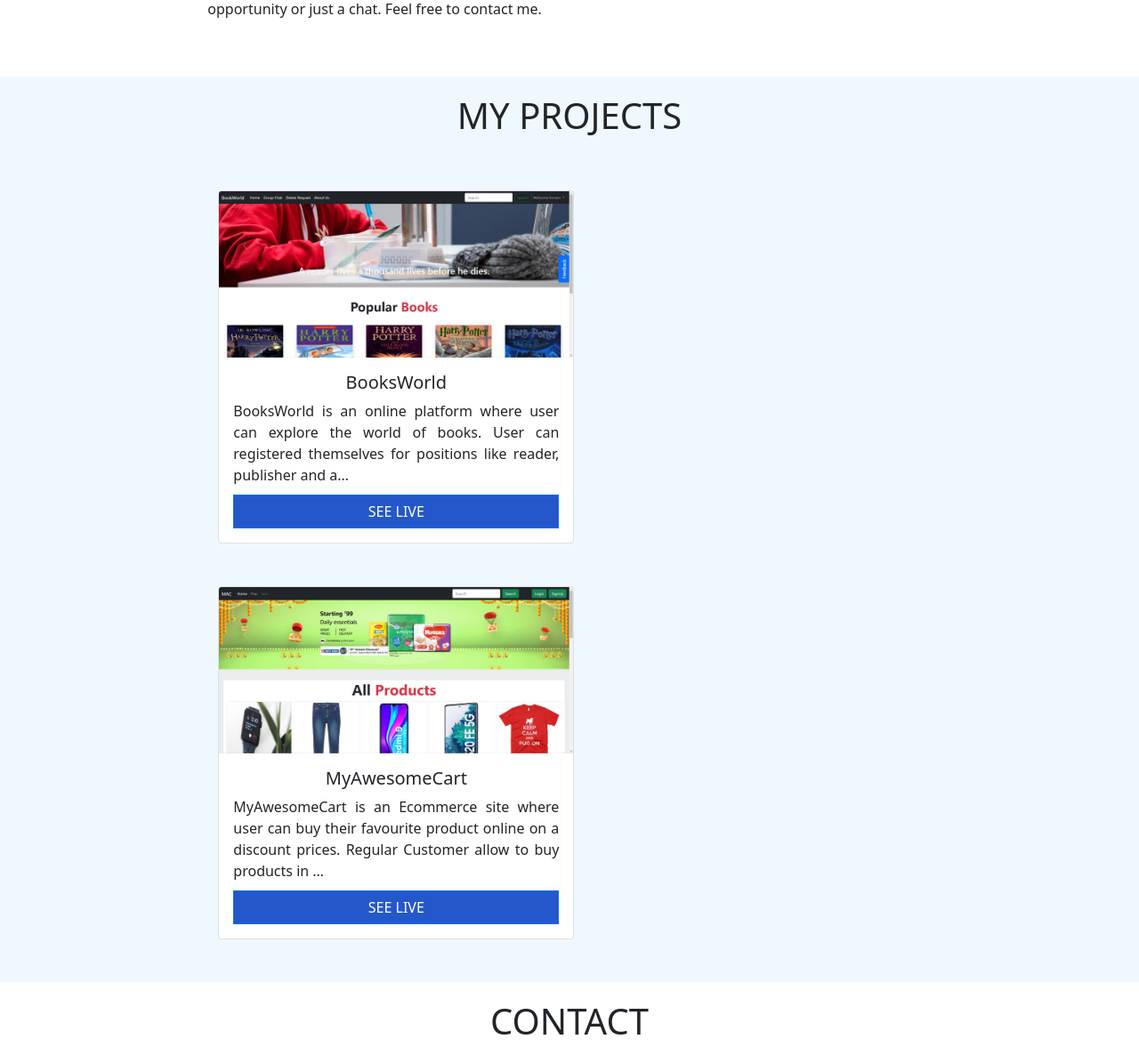
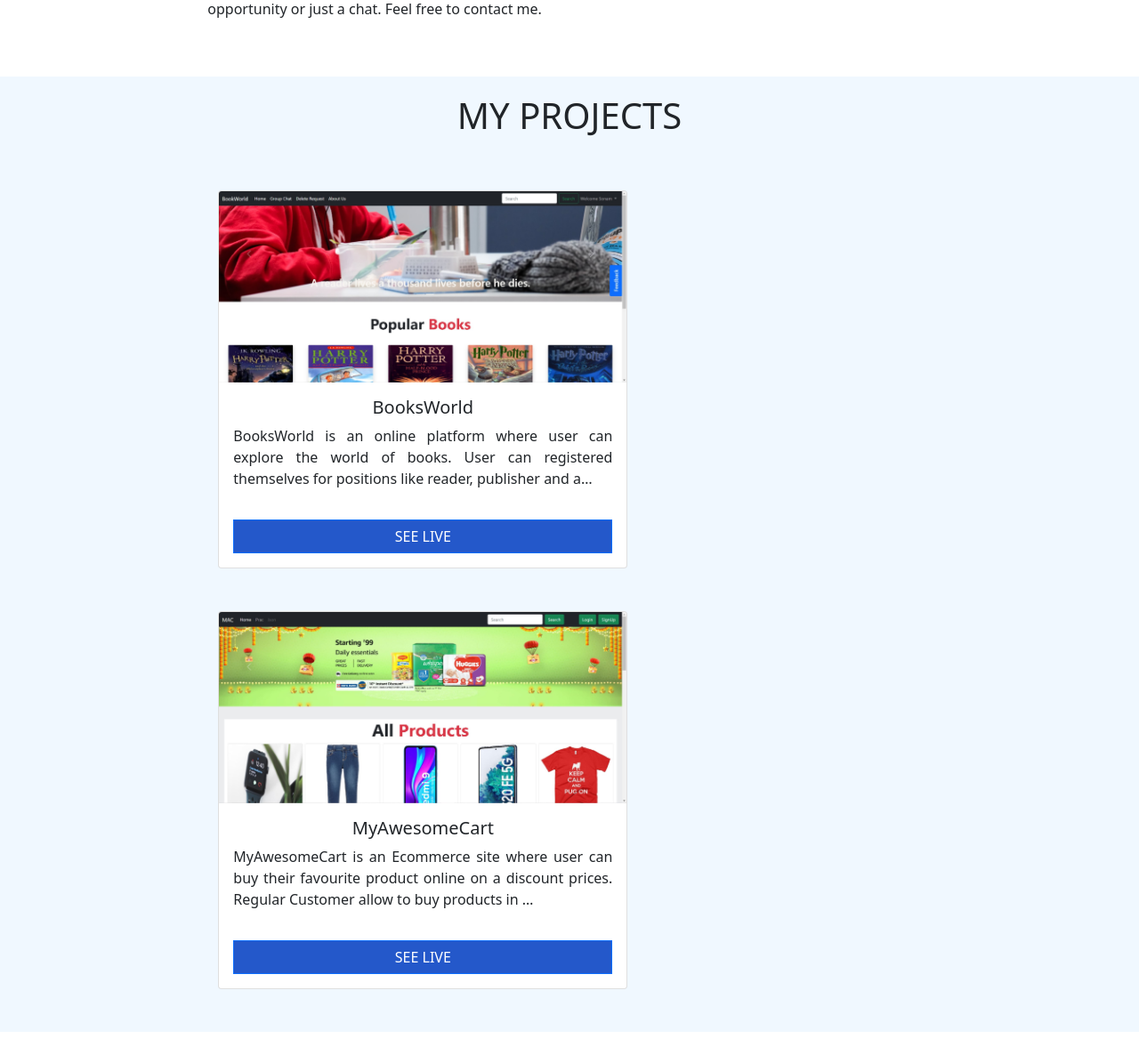
Before and after one commit to pritamramteke3211/myportfolio, a Django app: page / in a window 1280 px wide. Shown: the part 1140-2317 px from the top of the page at 89% size. Run offline with Django 3.2, Linux system fonts and the light colour scheme; data comes from the database, SQL or seed files in the repository; some libraries are stand-ins or nearby versions; some web fonts are replaced.

Commit message:
commit 13

```diff
--- a/templates/project.html
+++ b/templates/project.html
@@ -6,7 +6,7 @@
         <div class="row mx-0">
         {% for project in projects %}
             <div class="col mb-5" >
-                <div class="card" style="width: 400px;">
+                <div class="card" style="width: 460px;">
                     <img src="{{project.proj_image.url}}" class="card-img-top" alt="{{project.name}}_image">
                     <div class="card-body text-center">
                         <h5 class="card-title">{{project.name}}</h5>
```
